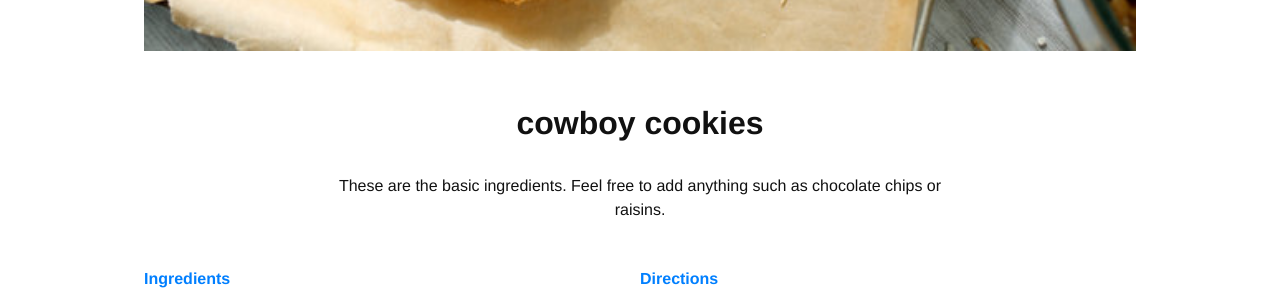
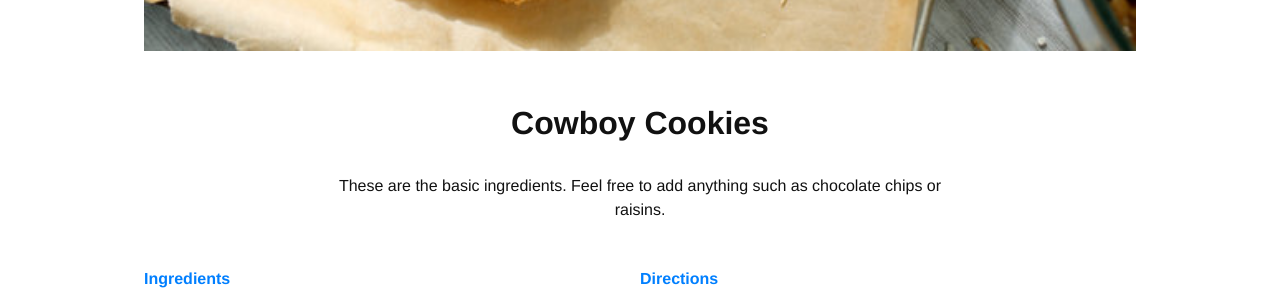
Before and after one commit to roykroth/roth-recipes, a Jekyll site: the page built from _recipes/cowboy-cookies.md, in a window 1280 px wide. Shown: the part 626-926 px from the top of the page. Built offline with Jekyll 4.4.1, drawn with Linux system fonts in a browser that asks for light colours; nearby versions of some CDN libraries; some web fonts are replaced.

Commit message:
Various Improvements

```diff
--- a/_layouts/beta.html
+++ b/_layouts/beta.html
@@ -189,7 +189,7 @@ input{
 <div class="recipes mb4 col col-3">
     <div class="clearfix p1">
 
-    {% assign sorted = site.recipes | sort:"date" %}
+    {% assign sorted = site.recipes | sort:"title" %}
     {% for post in sorted %}
       <div class="recipe sm-col sm-col-6 md-col-4 py1">
           <a class="block relative bg-blue mx1" href="{{ post.url | prepend: site.baseurl }}">
--- a/_recipes/cowboy-cookies.md
+++ b/_recipes/cowboy-cookies.md
@@ -1,7 +1,7 @@
 ---
 
 layout: recipe
-title: cowboy cookies
+title: Cowboy Cookies
 image: cowboycookies.jpg
 
 ingredients:
--- a/index.html
+++ b/index.html
@@ -6,7 +6,7 @@ layout: beta
 
   <div class="recipes xs-px1 xs-mt2">
     <div class="clearfix">
-    {% assign sorted = site.recipes | sort:"date" %}
+    {% assign sorted = site.recipes | sort:"title" %}
     {% for post in sorted %}
 
       <div class="sm-col sm-col-6 md-col-6 lg-col-4 xs-px1 xs-mb2">
```
Also changed, not shown: Chicken-corn-chowder.md (deleted, +0 -1 lines), Tunisian-chickpeas.md (deleted, +0 -5 lines), _posts/2019-01-09-new-website.md (+1 -1 lines), _recipes/chicken-corn-chowder.md (renamed from _recipes/Chicken-corn-chowder.md, +1 -1 lines), _recipes/aloo-gobi.md (renamed from _recipes/Aloo-gobi.md), _recipes/tunisian-chickpeas.md (renamed from _recipes/Tunisian-chickpeas.md), 1 other file.
